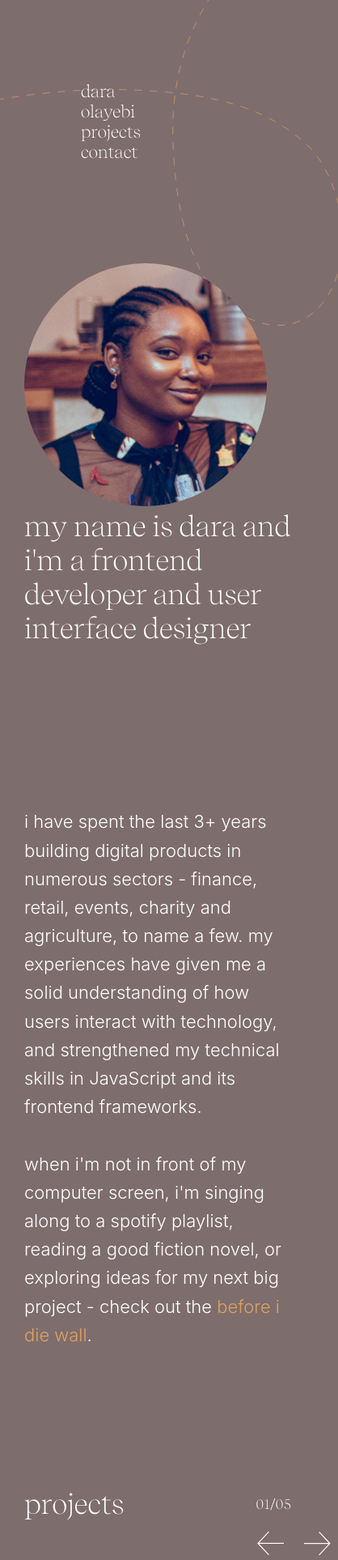
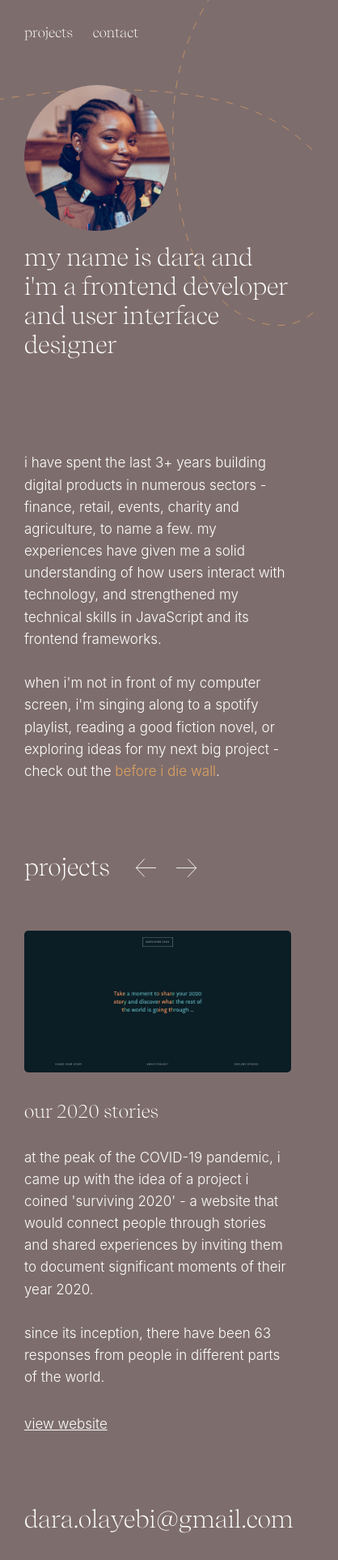
Before and after one commit to daraolayebi/oluwadara, a plain HTML site: page index.html in a window 390 px wide. Shown: the top 1926 px of the page at 81% size, 418 px wide, since content can reach past the window. Drawn offline with Linux system fonts and the light colour scheme; grey boxes are pictures that could not be loaded; a web font is replaced by a local one.

Commit message:
updated media queries

```diff
--- a/css/style.css
+++ b/css/style.css
@@ -223,7 +223,7 @@ body {
     background-repeat: no-repeat;
     background-size: cover;
     background-position: -25em -5em;
-    font-size: 17px;
+    font-size: 18px;
     width: 100vw;
     height: 100vh;
     -ms-overflow-style: none;
@@ -427,7 +427,7 @@ main {
 }
 
 .main-nav .nav-list {
-    padding: 100px;
+    padding: 30px 100px 100px;
     top: 0;
     left: 0;
     right: 0;
@@ -522,8 +522,7 @@ body.bg-is-dark nav li:nth-of-type(2n) {
 }
 
 .project-list {
-    margin-top: 5vw;
-    margin-bottom: 80px;
+    margin: 80px 0;
 }
 
 .project-link {
@@ -598,14 +597,75 @@ footer .footer-content {
     justify-content: space-between;
     padding: 30px;
 }
-
+/*
 footer .nav-list li {
     font-size: 15px;
-}
+} */
 
 @media screen and (max-width: 768px) {
     .project {
         display: block;
+    }
+}
+
+@media screen and (max-width: 600px) {
+    body,
+    .paragraph-large {
+        font-size: 17px;
+    }
+    h2 {
+        font-size: 30px;
+    }
+    h3 {
+        font-size: 23px;
+    }
+    header .nav-list li:first-of-type {
+        display: none;
+    }
+    section {
+        margin-bottom: 5em;
+    }
+    .main-nav .nav-list {
+        padding: 30px;
+    }
+    .nav-list li {
+        font-size: 17px;
+        padding-right: 20px;
+    }
+    .main-nav .nav-list li:first-of-type {
+        padding-right: 20px;
+    }
+    .image-wrapper img {
+        max-width: 180px;
+        margin-bottom: 10px;
+    }
+    .project-desc {
+        margin-top: 30px;
+    }
+    .projects-arrows {
+        position: relative;
+        margin-top: 7px;
+        margin-left: 30px;
+    }
+    .project-numbering {
+        display: none;
+    }
+    .project-list {
+        margin: 60px 0 80px;
+    }
+    .heading-flex {
+        justify-content: flex-start;
+    }
+    .arrow-left,
+    .arrow-right {
+        width: 27px;
+        height: 27px;
+    }
+    .video,
+    .project-thumbnail {
+        padding: 0;
+        margin-right: 0;
+        width: 100%;
     }
 }
 
--- a/index.html
+++ b/index.html
@@ -11,6 +11,7 @@
 </head>
 
 <body>
+    <header>
         <nav class="main-nav">
             <ul class="nav-list">
                 <!-- <li class="name-nav is-animated">
@@ -25,6 +26,7 @@
                 </li>
             </ul>
         </nav>
+    </header>
     <main>
         <section id="intro">
             <div class="container">
@@ -71,7 +73,7 @@
                     <div class="heading-flex">
                         <h2 class="heading">projects</h2>
                         <div>
-                            <h3>0<span id="activeSlide"></span>/05</h3>
+                            <h3 class="project-numbering">0<span id="activeSlide"></span>/05</h3>
                             <div class="projects-arrows">
                                 <div class="carousel__button--prev"><img class="arrow-left"
                                         src="./images/arrow-left.svg"
@@ -89,12 +91,15 @@
                             <div class="carousel">
                                 <div class="carousel__photo initial">
                                     <div class="project">
-                                        <video class="video"
+                                        <!-- <video class="video"
                                             autoplay
                                             loop>
                                             <source src="images/surviving-2020.mov"
                                                 type="video/mp4">
-                                        </video>
+                                        </video> -->
+                                        <img class="project-thumbnail"
+                                            src="images/work/surviving-2020.png"
+                                            alt="">
                                         <div class="project-desc">
                                             <h3 class="project-name">our 2020 stories</h3>
                                             <p>at the peak of the COVID-19 pandemic, i came up with the idea of a project i coined 'surviving 2020' - a website that would connect people through stories and shared experiences by inviting them to document significant moments of their year 2020.<br><br>since its inception, there have been 63 responses from people in
@@ -108,12 +113,15 @@
                                 </div>
                                 <div class="carousel__photo">
                                     <div class="project">
-                                        <video class="video"
+                                        <!-- <video class="video"
                                             autoplay
                                             loop>
                                             <source src="images/ladiesdotech.mov"
                                                 type="video/mp4">
-                                        </video>
+                                        </video> -->
+                                        <img class="project-thumbnail"
+                                            src="images/work/ladies-do-tech.png"
+                                            alt="">
                                         <div class="project-desc">
                                             <h3 class="project-name">ladies do tech</h3>
                                             <p>this website is the product of several conversations with a friend where we discussed how to bring more women into tech.<br><br>the aim of ladies do tech is to build a community that would guide, mentor, and support young women who are trying to get into tech or who already work in the industry.</p>
@@ -125,12 +133,15 @@
                                 </div>
                                 <div class="carousel__photo">
                                     <div class="project">
-                                        <video class="video"
+                                        <!-- <video class="video"
                                             autoplay
                                             loop>
                                             <source src="images/femihandbags.mov"
                                                 type="video/mp4">
-                                        </video>
+                                        </video> -->
+                                        <img class="project-thumbnail"
+                                            src="images/work/femihandbags.png"
+                                            alt="">
                                         <div class="project-desc">
                                             <h3 class="project-name">femihandbags</h3>
                                             <p>femihandbags is a leading handbag design and manufacturing company based in Nigeria.<br><br>as i built the company's official website, their goals were at the forefront of my mind - create a medium to market their products, showcase their brand, and ultimately reach new customers.</p>
@@ -221,7 +232,6 @@
                         href="https://medium.com/@DaraOlayebi">medium</a>
                 </li>
             </ul>
-            <small>&copy; 2021</small>
         </div>
     </footer>
     <script src="./js/index.js"></script>
```
Lines whose indentation alone changed are shown as unchanged.
